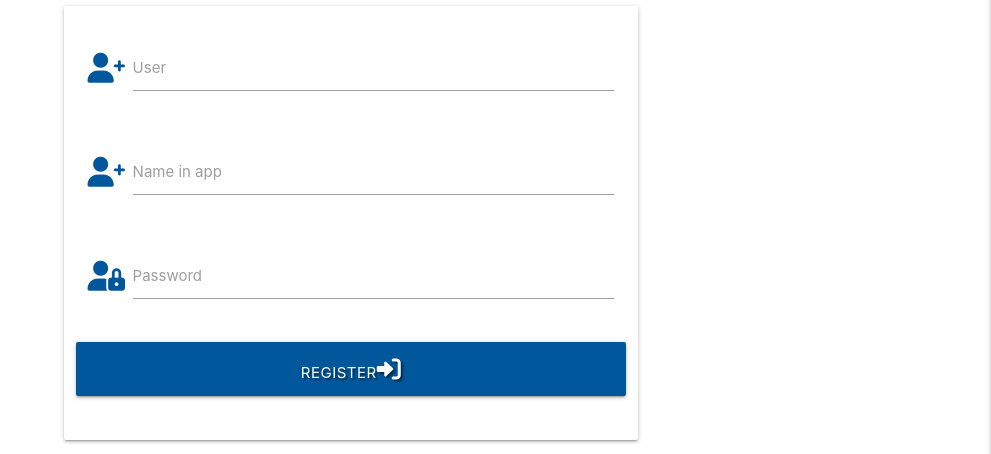
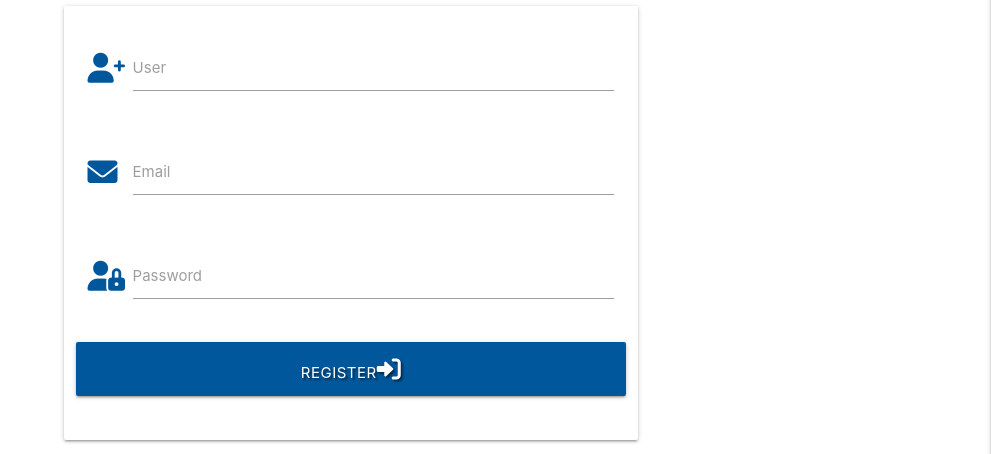
Before and after one commit to IuliiaKonovalova/t_m, a Flask app: page /register in a window 1280 px wide. Shown: the part 160-614 px from the top of the page, without its empty margins (289-1280 px from the left). Run offline with Flask 2, Linux system fonts and the light colour scheme; some libraries are stand-ins or nearby versions.

Commit message:
Add email requirements to register

```diff
--- a/app.py
+++ b/app.py
@@ -24,6 +24,7 @@ mongo = PyMongo(app)
 def get_tasks():
     tasks = list(mongo.db.tasks.find())
     return render_template("tasks.html", tasks=tasks)
+
 
 
 @app.route("/search", methods=["GET", "POST"])
@@ -162,7 +163,6 @@ def add_category():
               {"category_name": request.form.get("category_name")}
           )
         if existing_category:
-            # ensure hashed password matches user input
             flash("Category already exist")
             return redirect(url_for("get_categories"))
         categories = {
@@ -192,7 +192,7 @@ def edit_category(category_id):
 def delete_category(category_id):
     mongo.db.categories.delete_one({"_id": ObjectId(category_id)})
     flash("Category Successfully Deleted")
-    return redirect(url_for("get_categories"))
+    return redirect(url_for("get_tasks"))
 
 
 if __name__ == "__main__":
--- a/templates/register.html
+++ b/templates/register.html
@@ -14,12 +14,12 @@
           <label for="username">User</label>
         </div>
       </div>
-      <!--app username-->
+      <!--username-->
       <div class="row">
         <div class="input-field col s12">
-          <i class="fas fa-user-plus prefix light-blue-text text-darken-4"></i>
-          <input id="app_name" name="app_name" type="text" minlength="5" maxlength="25" class="validate" required>
-          <label for="app_name">Name in app</label>
+          <i class="fas fa-envelope prefix light-blue-text text-darken-4"></i>
+          <input id="email" name="email" type="text" class="validate" required>
+          <label for="email">Email</label>
         </div>
       </div>
       <!--password-->
```
